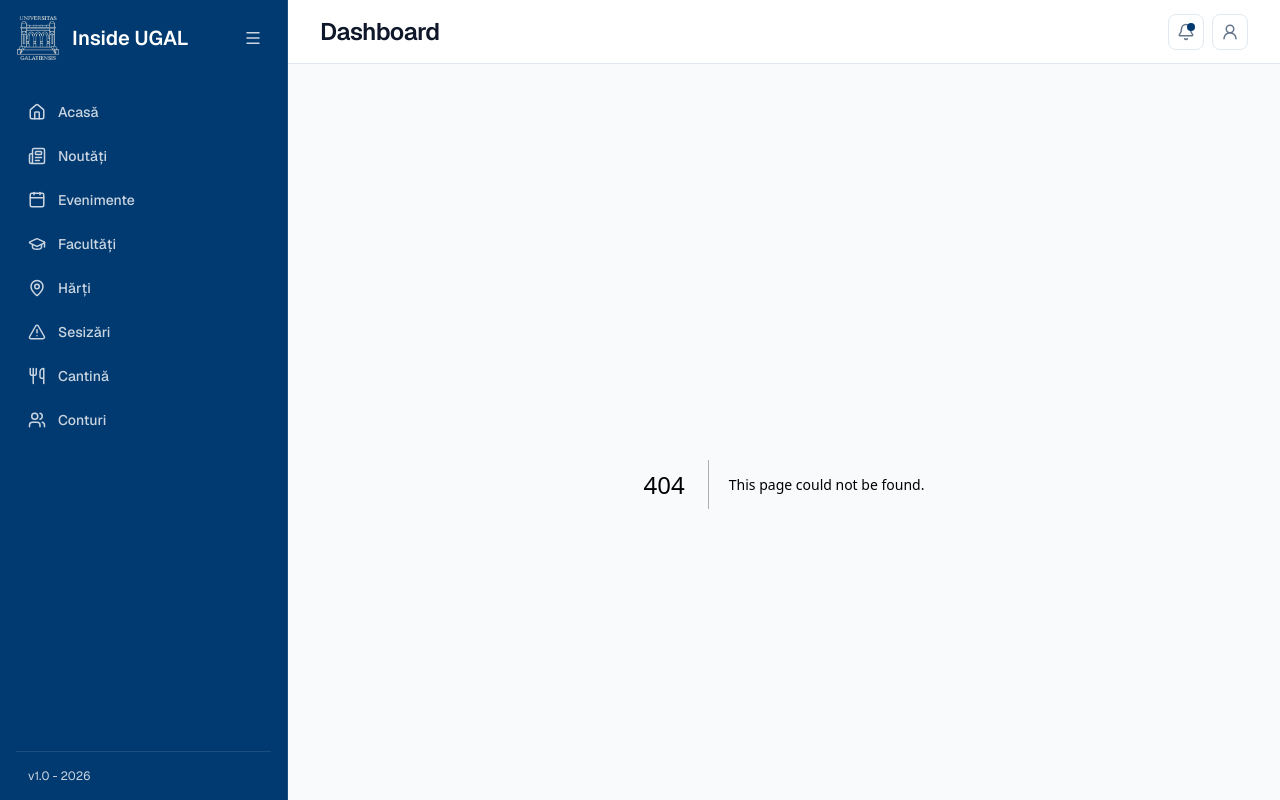
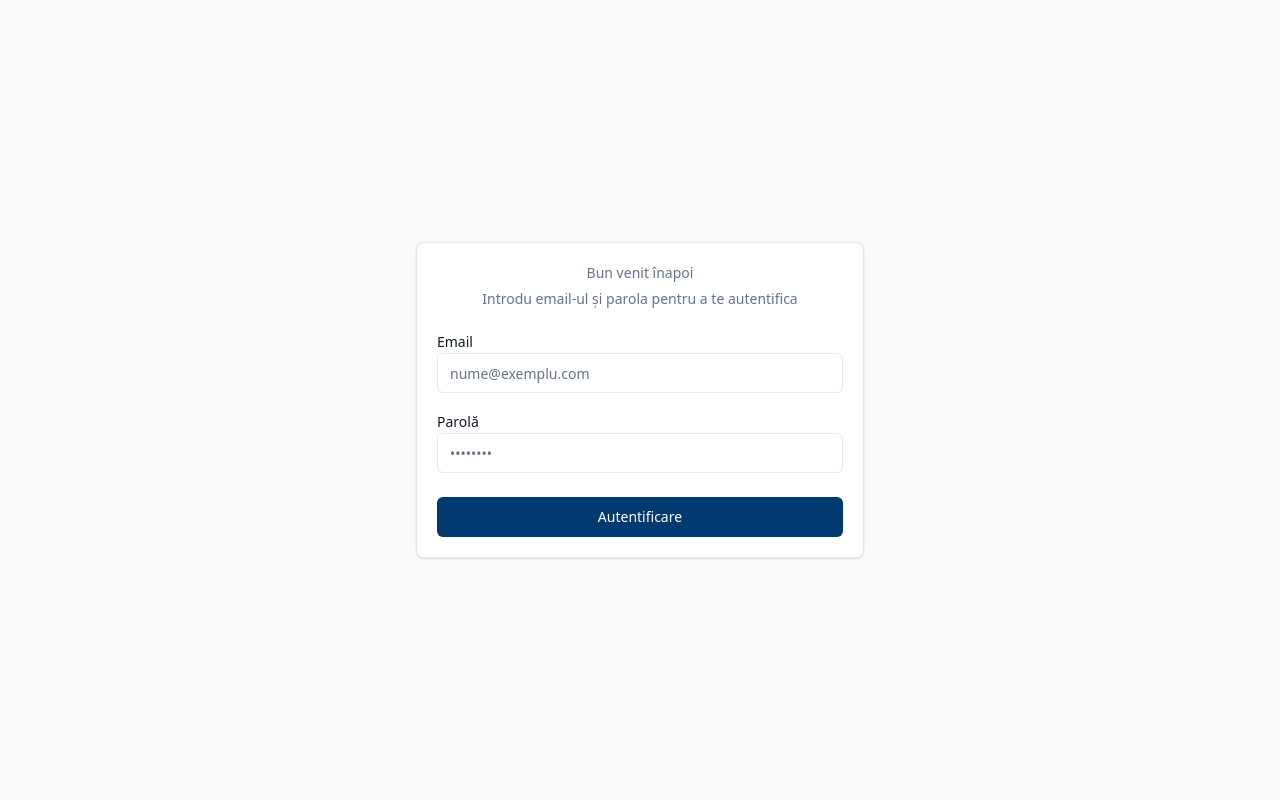
Before and after one commit to alexurrc18/InsideUGAL, a Next.js app in the folder Frontend/Dashboard/dashboard-insideugal/: page /login in a window 1280 px wide. Before the commit this address had no page. Built offline with nearby package versions, Linux system fonts and the light colour scheme.

Commit message:
Am implementat pagina de login si am facut legatura cu backend-ul

```diff
--- /dev/null
+++ b/Frontend/Dashboard/dashboard-insideugal/app/(auth)/login/page.tsx
@@ -0,0 +1,108 @@
+"use client";
+
+import React, { useState } from "react";
+// Importuri corectate exact după arborele tău de directoare (aflat în app/components/ui)
+import { Card, CardContent, CardDescription, CardHeader, CardTitle } from "@/app/components/ui/Card";
+import { Input } from "@/app/components/ui/Input";
+import { Button } from "@/app/components/ui/Button";
+
+export default function LoginPage() {
+  const [email, setEmail] = useState("");
+  const [password, setPassword] = useState("");
+  const [error, setError] = useState<string | null>(null);
+  const [loading, setLoading] = useState(false);
+
+  const handleSubmit = async (e: React.FormEvent) => {
+    e.preventDefault();
+    setError(null);
+    setLoading(true);
+
+    const formData = new URLSearchParams();
+    formData.append("username", email); // Pentru FastAPI OAuth2
+    formData.append("password", password);
+
+    try {
+      // Modifică cu portul real al backend-ului tău dacă nu e 8000
+      const response = await fetch("http://127.0.0.1:8000/auth/login", {
+        method: "POST",
+        headers: {
+          "Content-Type": "application/x-www-form-urlencoded",
+        },
+        body: formData.toString(),
+      });
+
+      const data = await response.json();
+
+      if (!response.ok) {
+        throw new Error(data.detail || "Autentificare eșuată");
+      }
+
+      localStorage.setItem("access_token", data.access_token);
+      localStorage.setItem("token_type", data.token_type);
+
+      // Redirecționează utilizatorul după logare spre dashboard
+      window.location.href = "/dashboard";
+
+    } catch (err: any) {
+      setError(err.message || "A apărut o eroare la conectare.");
+    } finally {
+      setLoading(false);
+    }
+  };
+
+  return (
+    <div className="flex min-h-screen w-screen items-center justify-center bg-background px-4">
+      <Card className="w-full max-w-md shadow-lg">
+        <CardHeader className="space-y-1 text-center">
+          <CardTitle className="text-3xl font-bold text-foreground">Bun venit înapoi</CardTitle>
+          <CardDescription className="text-muted">
+            Introdu email-ul și parola pentru a te autentifica
+          </CardDescription>
+        </CardHeader>
+        <CardContent>
+          <form onSubmit={handleSubmit} className="space-y-4">
+            {error && (
+              <div className="p-3 text-sm text-red-600 bg-red-50 border border-red-200 rounded-md text-center">
+                {error}
+              </div>
+            )}
+
+            <div className="space-y-2">
+              <label htmlFor="email" className="text-sm font-medium text-foreground">
+                Email
+              </label>
+              <Input
+                id="email"
+                type="email"
+                placeholder="nume@exemplu.com"
+                value={email}
+                onChange={(e) => setEmail(e.target.value)}
+                required
+                disabled={loading}
+              />
+            </div>
+
+            <div className="space-y-2">
+              <label htmlFor="password" className="text-sm font-medium text-foreground">
+                Parolă
+              </label>
+              <Input
+                id="password"
+                type="password"
+                placeholder="••••••••"
+                value={password}
+                onChange={(e) => setPassword(e.target.value)}
+                required
+                disabled={loading}
+              />
+            </div>
+
+            <Button type="submit" className="mt-2" disabled={loading}>
+              {loading ? "Se conectează..." : "Autentificare"}
+            </Button>
+          </form>
+        </CardContent>
+      </Card>
+    </div>
+  );
+}
--- /dev/null
+++ b/Frontend/Dashboard/dashboard-insideugal/app/components/ui/Button.tsx
@@ -0,0 +1,16 @@
+import * as React from "react";
+
+export interface ButtonProps extends React.ButtonHTMLAttributes<HTMLButtonElement> {}
+
+export const Button = React.forwardRef<HTMLButtonElement, ButtonProps>(
+  ({ className, ...props }, ref) => {
+    return (
+      <button
+        className={`inline-flex items-center justify-center rounded-md text-sm font-medium transition-colors focus-visible:outline-none focus-visible:ring-2 focus-visible:ring-brand focus-visible:ring-offset-2 disabled:pointer-events-none disabled:opacity-50 bg-brand text-white hover:opacity-90 h-10 px-4 py-2 w-full cursor-pointer ${className || ""}`}
+        ref={ref}
+        {...props}
+      />
+    );
+  }
+);
+Button.displayName = "Button";
--- /dev/null
+++ b/Frontend/Dashboard/dashboard-insideugal/app/components/ui/Input.tsx
@@ -0,0 +1,17 @@
+import * as React from "react";
+
+export interface InputProps extends React.InputHTMLAttributes<HTMLInputElement> {}
+
+export const Input = React.forwardRef<HTMLInputElement, InputProps>(
+  ({ className, type, ...props }, ref) => {
+    return (
+      <input
+        type={type}
+        className={`flex h-10 w-full rounded-md border border-border bg-transparent px-3 py-2 text-sm ring-offset-background file:border-0 file:bg-transparent file:text-sm file:font-medium placeholder:text-muted focus-visible:outline-none focus-visible:ring-2 focus-visible:ring-brand focus-visible:ring-offset-2 disabled:cursor-not-allowed disabled:opacity-50 ${className || ""}`}
+        ref={ref}
+        {...props}
+      />
+    );
+  }
+);
+Input.displayName = "Input";
--- a/Frontend/Dashboard/dashboard-insideugal/app/layout.tsx
+++ b/Frontend/Dashboard/dashboard-insideugal/app/layout.tsx
@@ -1,46 +1,39 @@
-import type { Metadata } from "next";
-import { Geist, Geist_Mono } from "next/font/google";
+"use client";
+
+import { usePathname } from "next/navigation";
+// Importăm fișierul de stil folosind calea relativă exactă către folderul tău components/global
 import "./globals.css";
-import { Providers } from "./providers";
-import PageHeader from "./components/global/PageHeader";
+
+// Importăm componentele globale folosind căile relative corecte
 import Sidebar from "./components/global/Sidebar";
+import Header from "./components/global/PageHeader";
 
-const geistSans = Geist({
-  variable: "--font-geist-sans",
-  subsets: ["latin"],
-});
+export default function RootLayout({ children }: { children: React.ReactNode }) {
+  const pathname = usePathname();
 
-const geistMono = Geist_Mono({
-  variable: "--font-geist-mono",
-  subsets: ["latin"],
-});
+  // Ascundem elementele globale când suntem pe pagina de login
+  const isLoginPage = pathname === "/login";
 
-export const metadata: Metadata = {
-  title: "Inside UGAL - Stream",
-  description: "Platforma Audio",
-};
-
-export default function RootLayout({
-  children,
-}: Readonly<{
-  children: React.ReactNode;
-}>) {
   return (
-    <html lang="ro" className={`${geistSans.variable} ${geistMono.variable} h-full antialiased`}>
-      <body className="h-screen overflow-hidden bg-background text-foreground">
-        <Providers>
-          <div className="flex w-full h-screen overflow-hidden">
+    <html lang="ro">
+      <body className="bg-background">
+        {isLoginPage ? (
+          // Pe pagina de login, randăm doar conținutul curat și centrat
+          <div className="w-full min-h-screen flex items-center justify-center">
+            {children}
+          </div>
+        ) : (
+          // Structura ta existentă pentru dashboard
+          <div className="flex min-h-screen">
             <Sidebar />
-
-            <div className="flex-1 min-w-0 h-screen flex flex-col overflow-hidden bg-background">
-              <PageHeader />
-
-              <main className="flex-1 overflow-y-auto px-4 py-5 sm:px-6 lg:px-8">
-                <div className="mx-auto w-full max-w-7xl">{children}</div>
+            <div className="flex-1 flex flex-col">
+              <Header />
+              <main className="p-6 flex-1 bg-background">
+                {children}
               </main>
             </div>
           </div>
-        </Providers>
+        )}
       </body>
     </html>
   );
--- a/Frontend/Dashboard/dashboard-insideugal/next.config.ts
+++ b/Frontend/Dashboard/dashboard-insideugal/next.config.ts
@@ -10,7 +10,7 @@ const cspHeader = `
     base-uri 'self';
     form-action 'self';
     frame-ancestors 'none';
-    connect-src 'self' https://*.supabase.co;
+    connect-src 'self' https://*.supabase.co http://127.0.0.1:8000 http://localhost:8000;
     upgrade-insecure-requests;
 `.replace(/\s{2,}/g, ' ').trim();
 
```
